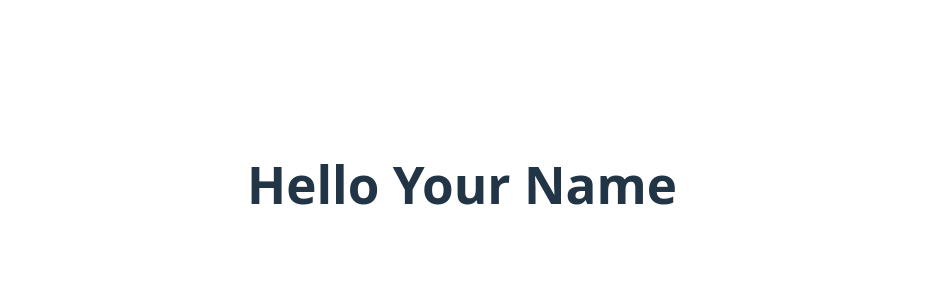
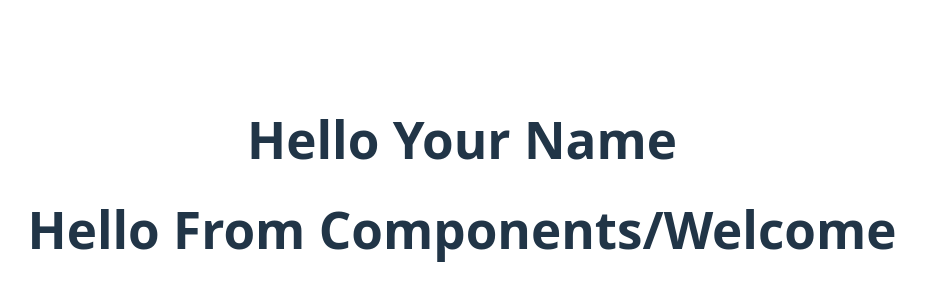
Before and after one commit to D-4-DIBAKAR/React-Tutorial, a React (Vite) app in the folder first-component/: page / in a window 1280 px wide. Shown: the part 216-516 px from the top of the page, without its empty margins (178-1104 px from the left). Built offline with nearby package versions, Linux system fonts and the light colour scheme.

Commit message:
Class Component

```diff
--- a/first-component/src/App.jsx
+++ b/first-component/src/App.jsx
@@ -1,5 +1,6 @@
 import './App.css'
 import Greet from './components/Greet'
+import Welcome from './components/Welcome'
 
 function App() {
 
@@ -7,6 +8,7 @@ function App() {
   return (
     <>
       <Greet />
+      <Welcome />
     </>
   )
 }
--- /dev/null
+++ b/first-component/src/components/Welcome.jsx
@@ -0,0 +1,11 @@
+import React, { Component } from "react";
+class Welcome extends React.Component {
+     render() {
+          return (
+               <>
+                    <h1>Hello From Components/Welcome</h1>
+               </>
+          );
+     }
+}
+export default Welcome
```
